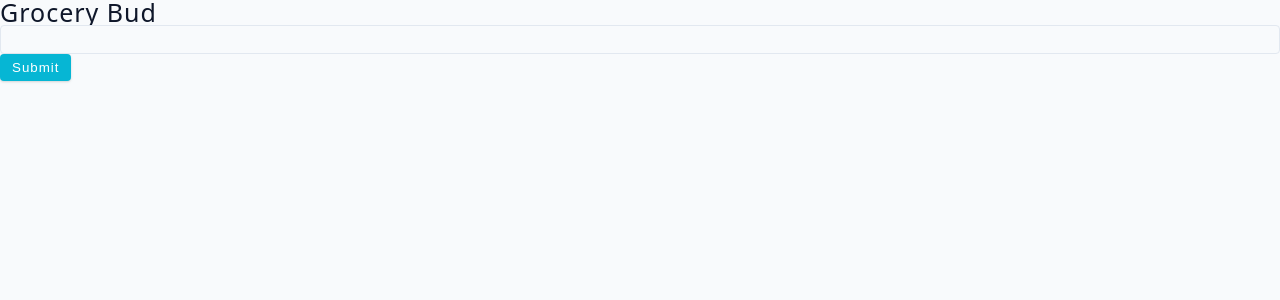
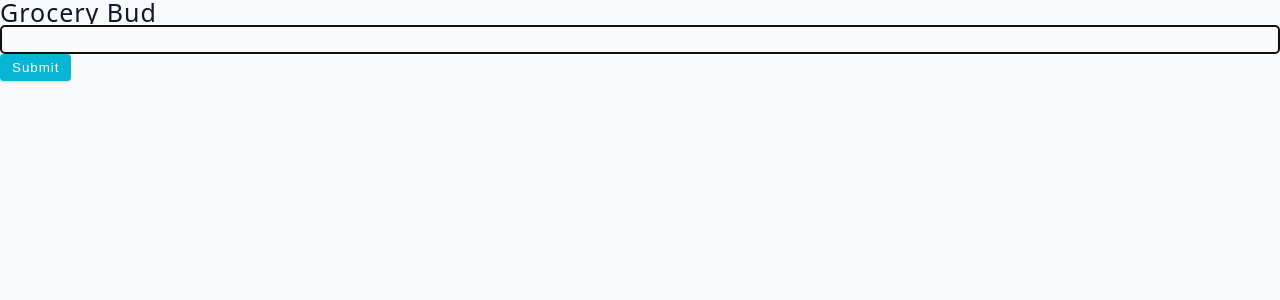
Before and after one commit to Boopalan-d3v/fundamental-projects, a React (Vite) app in the folder grocery-bud/: page / in a window 1280 px wide. Shown: the top 300 px of the page. Built offline with nearby package versions, Linux system fonts and the light colour scheme.

Commit message:
add useRef and useEffect hook

```diff
--- a/grocery-bud/src/Form.jsx
+++ b/grocery-bud/src/Form.jsx
@@ -1,18 +1,24 @@
-import React, { useState } from 'react'
+import React, { useEffect, useRef, useState } from 'react'
 import {toast} from 'react-toastify'
 const Form = ({addItem}) => {
 
-    const [itemInput, setItemInput] = useState([])
+    const [itemInput, setItemInput] = useState('')
+
+    const refContainer = useRef(null)
 
     const handleSubmit = (e) => {
         e.preventDefault();
-
         if (!itemInput) {
             toast.error('Please provide a value')
-            return}
+            return;
+        }
         addItem(itemInput)
         setItemInput('')
     }
+
+    useEffect(()=>{
+        refContainer.current.focus()
+    },[])
 
   return (
     <form className="item-form" onSubmit={handleSubmit}>
@@ -23,9 +29,10 @@ const Form = ({addItem}) => {
             className='form-input'
             value={itemInput}
             onChange={(e) => setItemInput(e.target.value)}
+            ref={refContainer}
         />
+        <button type='submit' className='btn'>Submit</button>
         </div>
-        <button type='submit' className='btn'>Submit</button>
     </form>
   )
 }
```
